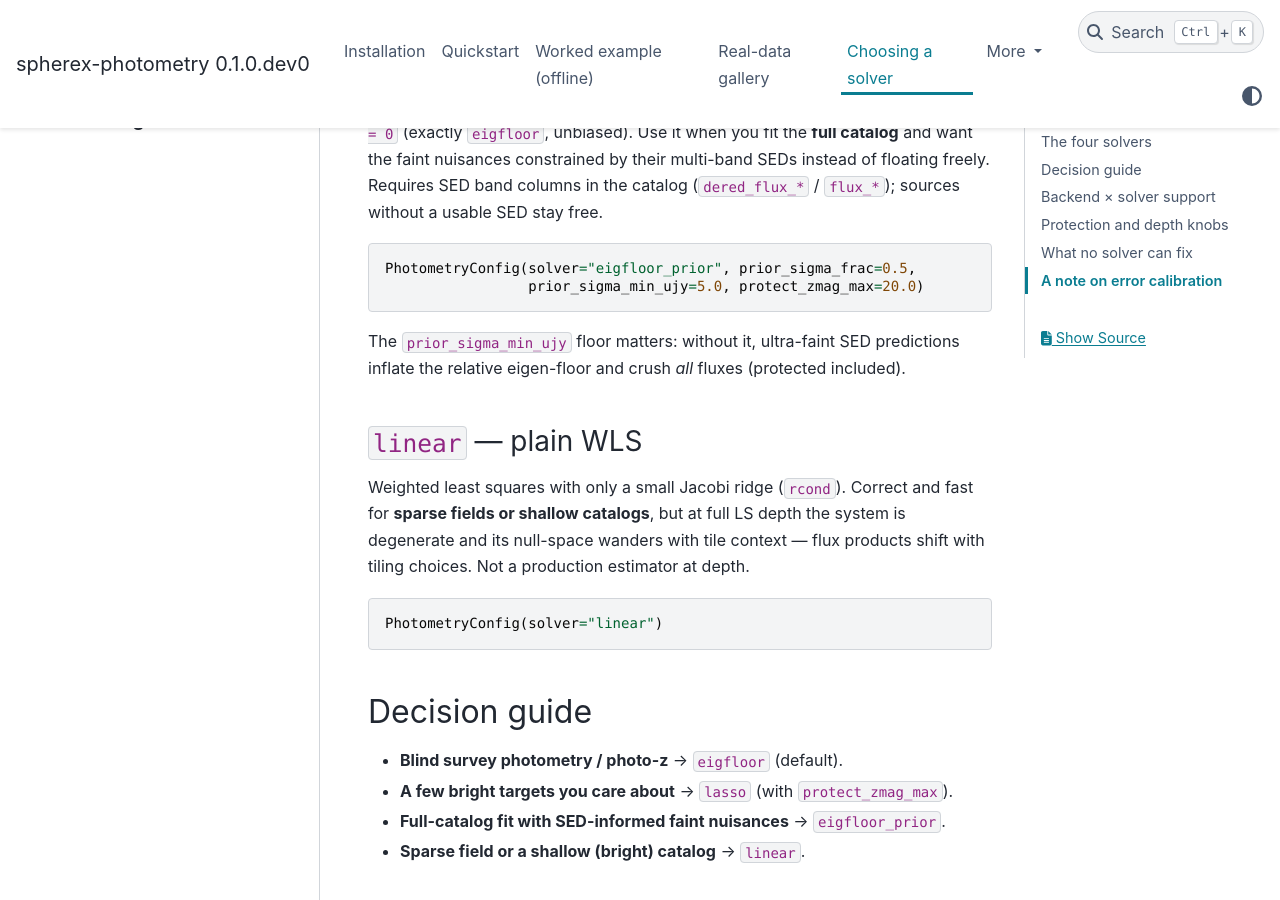
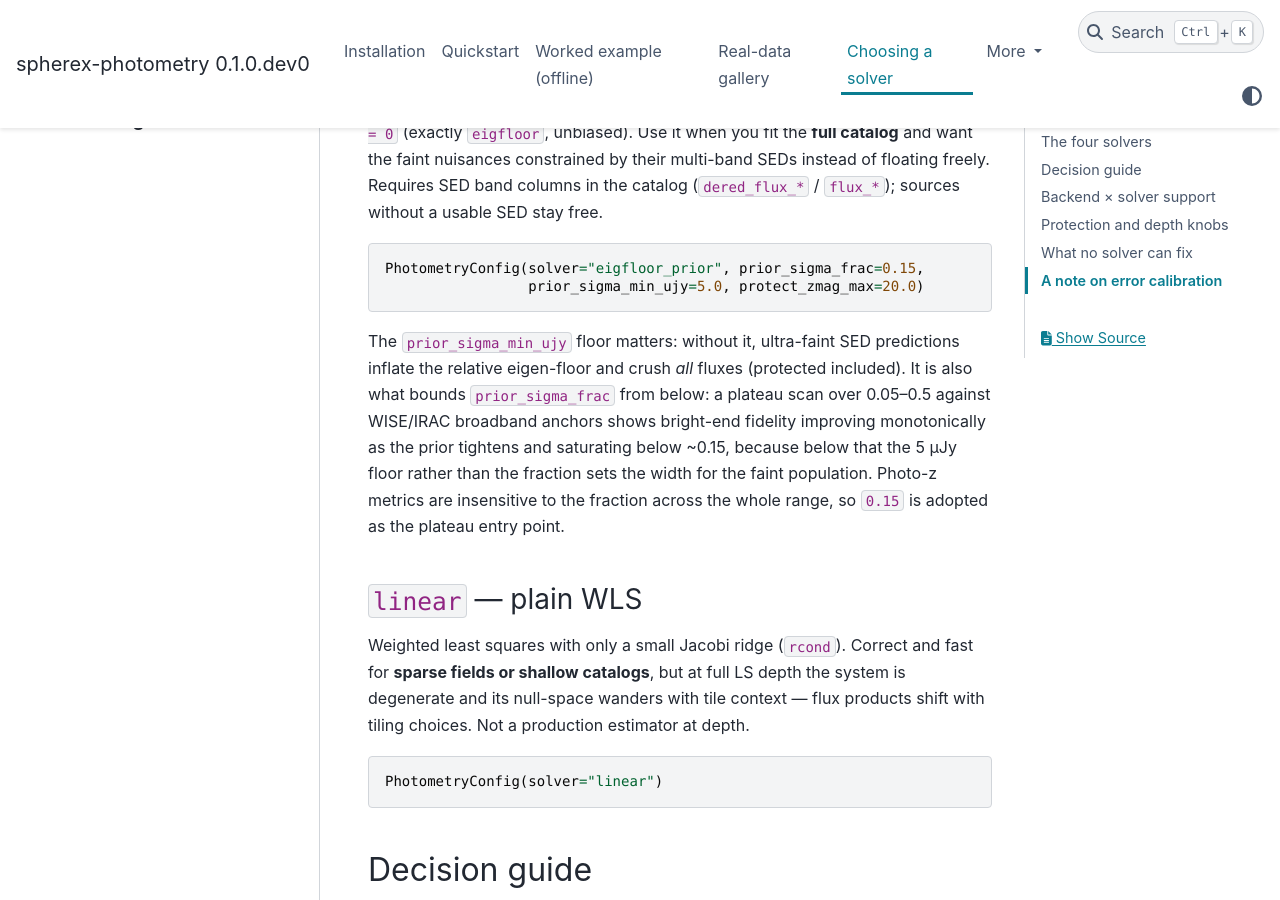
Before and after one commit to hbahk/tractorjax-spherex, a Sphinx documentation site: the page built from docs/solvers.md, in a window 1280 px wide and 900 px high, scrolled down 1240 px. Built offline with Sphinx 7.4.7 and the PyData theme 0.15.4, drawn with Linux system fonts in a browser that asks for light colours.

Commit message:
feat(config)!: default prior_sigma_frac 0.5 -> 0.15
Plateau scan over 0.05-0.5 against WISE/IRAC broadband anchors: bright-end
fidelity improves monotonically as the prior tightens and saturates below
~0.15, because below that prior_sigma_min_ujy (5 uJy) rather than the
fraction sets the width for the faint population. Photo-z metrics are
insensitive to the fraction across the whole range, so 0.15 is the plateau
entry point. Docs default table and the solvers example follow.

Behaviour change for eigfloor_prior users who relied on the default.

````diff
--- a/docs/solvers.md
+++ b/docs/solvers.md
@@ -46,12 +46,18 @@ instead of floating freely. Requires SED band columns in the catalog
 (`dered_flux_*` / `flux_*`); sources without a usable SED stay free.
 
 ```python
-PhotometryConfig(solver="eigfloor_prior", prior_sigma_frac=0.5,
+PhotometryConfig(solver="eigfloor_prior", prior_sigma_frac=0.15,
                  prior_sigma_min_ujy=5.0, protect_zmag_max=20.0)
 ```
 
 The `prior_sigma_min_ujy` floor matters: without it, ultra-faint SED predictions
 inflate the relative eigen-floor and crush *all* fluxes (protected included).
+It is also what bounds `prior_sigma_frac` from below: a plateau scan over
+0.05–0.5 against WISE/IRAC broadband anchors shows bright-end fidelity improving
+monotonically as the prior tightens and saturating below ~0.15, because below
+that the 5 µJy floor rather than the fraction sets the width for the faint
+population. Photo-z metrics are insensitive to the fraction across the whole
+range, so `0.15` is adopted as the plateau entry point.
 
 ### `linear` — plain WLS
 
````
Also changed, not shown: docs/configuration.md (+1 -1 lines), 1 other file.
